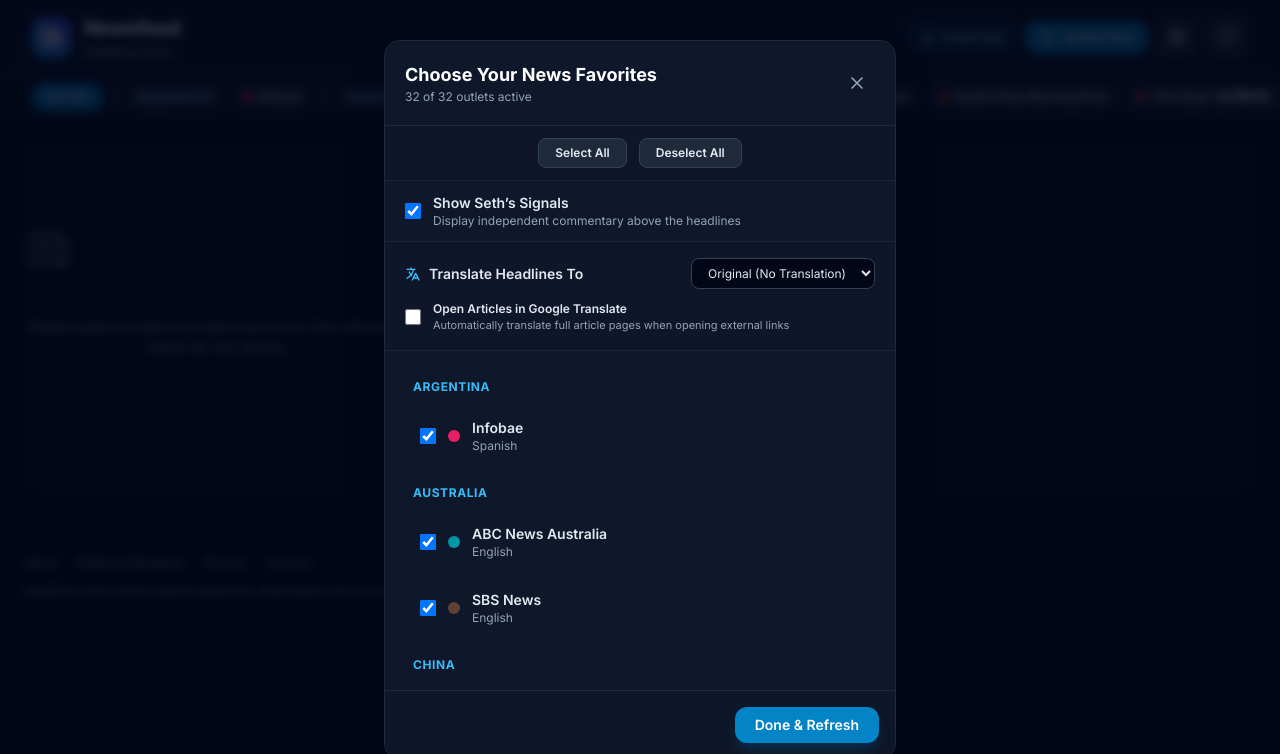
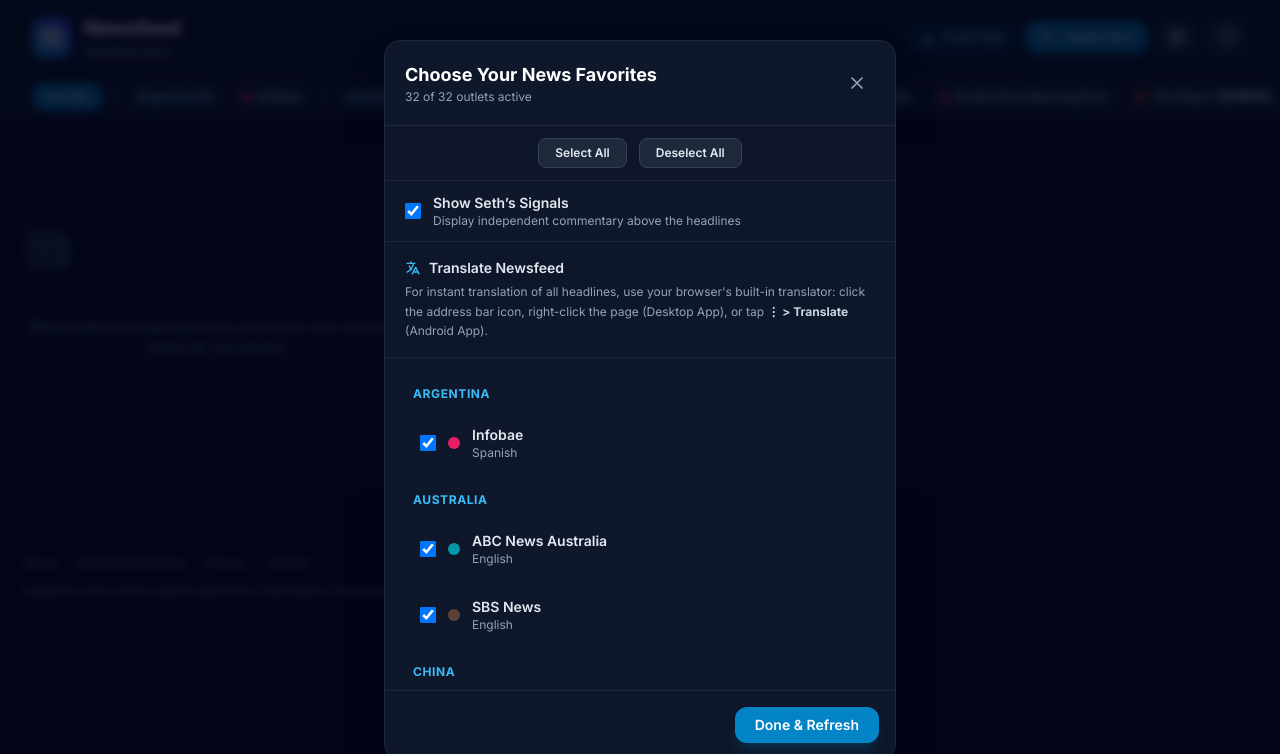
Before and after one commit to greenfields-63/newsfeed-web, a plain HTML site: page public/index.html in a window 1280 px wide. Both pictures are taken after a click on the button 1227 px from the left and 37 px from the top of the page. Shown: the top 754 px of the page. Drawn offline with nearby package versions, Linux system fonts and the light colour scheme; no server answers.

Commit message:
Replace translate dropdown with browser translate instructions

```diff
--- a/public/index.html
+++ b/public/index.html
@@ -237,33 +237,12 @@
         </span>
       </label>
 
-      <div class="shrink-0 px-5 py-4 border-b border-slate-800/80 bg-slate-900/60 space-y-3">
-        <div class="flex items-center justify-between">
-          <label for="headline-language" class="text-sm font-semibold text-slate-200 flex items-center gap-2">
-            <svg class="w-4 h-4 text-sky-400" fill="none" stroke="currentColor" viewBox="0 0 24 24"><path stroke-linecap="round" stroke-linejoin="round" stroke-width="2" d="M3 5h12M9 3v2m1.048 9.5A18.022 18.022 0 016.412 9m6.088 9h7M11 21l5-10 5 10M12.751 5C11.783 10.77 8.07 15.61 3 18.129"></path></svg>
-            Translate Headlines To
-          </label>
-          <select id="headline-language" class="bg-slate-950 border border-slate-700 text-slate-200 text-xs rounded-lg px-3 py-1.5 focus:ring-sky-500 focus:border-sky-500">
-            <option value="en">English</option>
-            <option value="es">Spanish</option>
-            <option value="fr">French</option>
-            <option value="de">German</option>
-            <option value="he">Hebrew</option>
-            <option value="ar">Arabic</option>
-            <option value="ja">Japanese</option>
-            <option value="zh-CN">Chinese (Simplified)</option>
-            <option value="ru">Russian</option>
-            <option value="none">Original (No Translation)</option>
-          </select>
+      <div class="shrink-0 px-5 py-4 border-b border-slate-800/80 bg-slate-900/50">
+        <div class="flex items-center space-x-2 mb-1">
+          <svg class="w-4 h-4 text-sky-400" fill="none" stroke="currentColor" viewBox="0 0 24 24"><path stroke-linecap="round" stroke-linejoin="round" stroke-width="2" d="M3 5h12M9 3v2m1.048 9.5A18.022 18.022 0 016.412 9m6.088 9h7M11 21l5-10 5 10M12.751 5C11.783 10.77 8.07 15.61 3 18.129"></path></svg>
+          <span class="block text-sm font-semibold text-slate-200">Translate Newsfeed</span>
         </div>
-
-        <label class="flex items-center space-x-3 cursor-pointer">
-          <input id="open-article-translated-toggle" type="checkbox" class="w-4 h-4 rounded text-sky-600 bg-slate-950 border-slate-700 focus:ring-sky-500">
-          <span class="flex-1">
-            <span class="block text-xs font-semibold text-slate-200">Open Articles in Google Translate</span>
-            <span class="block text-[11px] text-slate-400">Automatically translate full article pages when opening external links</span>
-          </span>
-        </label>
+        <p class="text-xs text-slate-400 leading-relaxed">For instant translation of all headlines, use your browser's built-in translator: click the address bar icon, right-click the page (Desktop App), or tap <strong class="text-slate-300">⋮ &gt; Translate</strong> (Android App).</p>
       </div>
 
       <!-- Sources List -->
```
